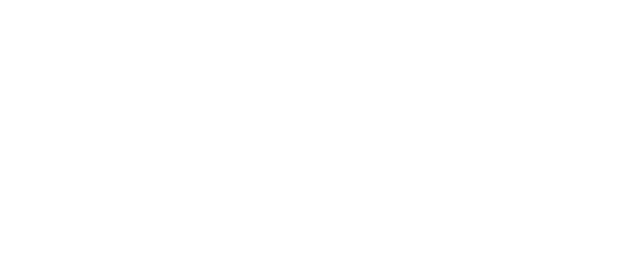
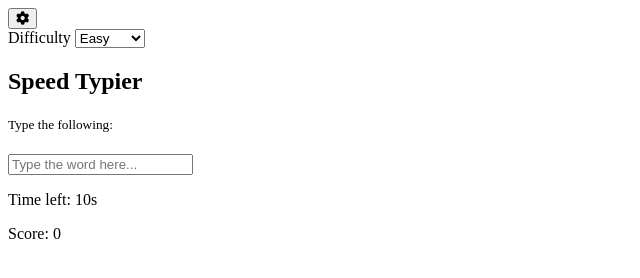
Before and after one commit to Ramon-Carrillo/typing-game, a plain HTML site: page index.html in a window 1280 px wide. Shown: the whole page, without its empty margins (0-640 px from the left). Drawn offline with Linux system fonts and the light colour scheme.

Commit message:
finished the html for the project

```diff
--- a/index.html
+++ b/index.html
@@ -15,6 +15,43 @@
     <title>Typing Game</title>
   </head>
   <body>
+    <button id="settings-btn" class="settings-btn">
+      <i class="fas fa-cog"></i>
+    </button>
+
+    <div id="setting" class="setting">
+      <form id="settings-form">
+        <div>
+          <label for="difficulty">Difficulty</label>
+          <select id="difficulty">
+            <option value="easy">Easy</option>
+            <option value="medium">Medium</option>
+            <option value="hard">Hard</option>
+          </select>
+        </div>
+      </form>
+    </div>
+
+    <div class="container">
+      <h2>Speed Typier</h2>
+      <small>Type the following:</small>
+
+      <h1 id="word"></h1>
+
+      <input
+        type="text"
+        id="text"
+        autocomplete="off"
+        placeholder="Type the word here..."
+      />
+
+      <p class="time-container">Time left: <span id="time">10s</span></p>
+
+      <p class="score-container">Score: <span id="score">0</span></p>
+
+      <div id="end-game-container" class="end-game-container"></div>
+    </div>
+
     <script src="script.js"></script>
   </body>
 </html>
```
